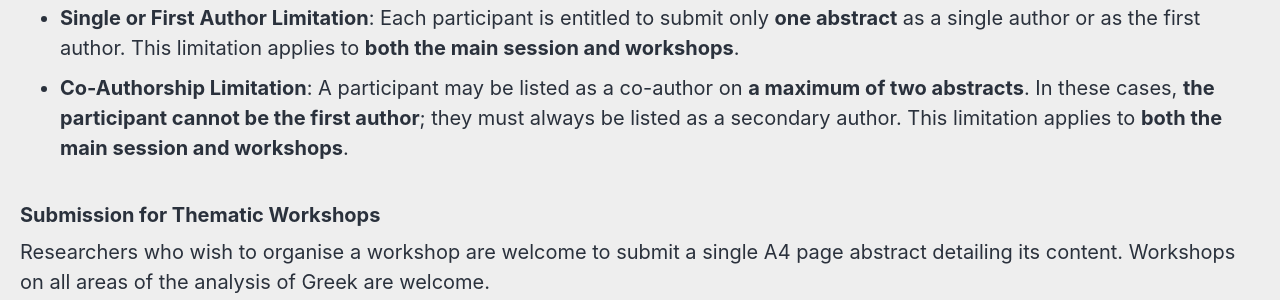
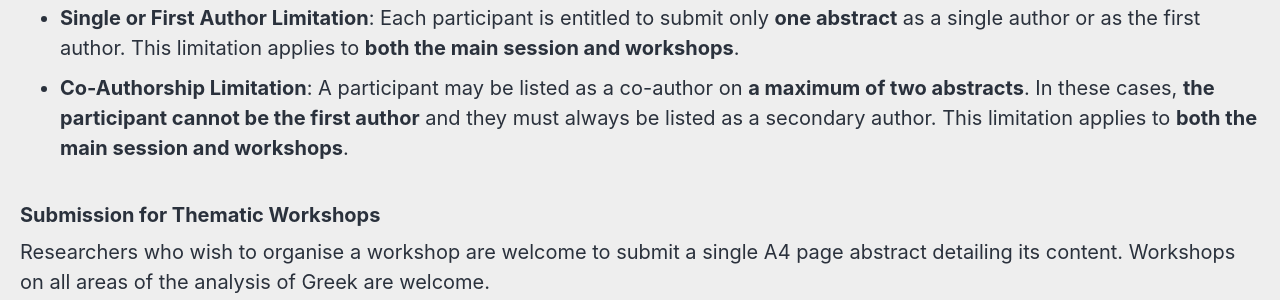
Before and after one commit to roryleung/ICGL17, a Jekyll site: the page built from _pages/cfp.md, in a window 1280 px wide. Shown: the part 1244-1544 px from the top of the page. Built offline with Jekyll 4.4.1, drawn with Linux system fonts in a browser that asks for light colours; cached includes are drawn as plain includes; nearby versions of some CDN libraries.

Commit message:
Update cfp.md

```diff
--- a/_pages/cfp.md
+++ b/_pages/cfp.md
@@ -25,7 +25,7 @@ Those who wish to participate in ICGL17 with a presentation are invited to submi
 - Page numbers should be omitted.
 - Authors are permitted one full A4 page of text, with a second page for supplemental example sentences, figures, and references.
 - **Single or First Author Limitation**: Each participant is entitled to submit only **one abstract** as a single author or as the first author. This limitation applies to **both the main session and workshops**.
-- **Co-Authorship Limitation**: A participant may be listed as a co-author on **a maximum of two abstracts**. In these cases, **the participant cannot be the first author**; they must always be listed as a secondary author. This limitation applies to **both the main session and workshops**.
+- **Co-Authorship Limitation**: A participant may be listed as a co-author on **a maximum of two abstracts**. In these cases, **the participant cannot be the first author** and they must always be listed as a secondary author. This limitation applies to **both the main session and workshops**.
 
 ### Submission for Thematic Workshops
 
```
